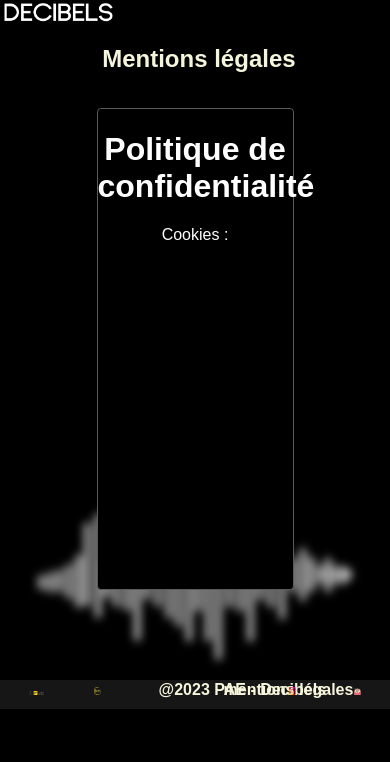
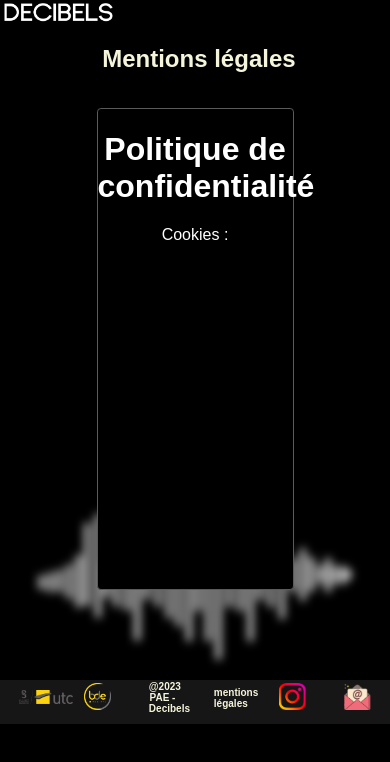
Before and after one commit to Decibels-UTC/website, a React (Create React App) app: page /legals in a window 390 px wide. Shown: the top 762 px of the page. Built offline with nearby package versions, Linux system fonts and the light colour scheme; a web font is replaced by a local one.

Commit message:
responsive advanced

```diff
--- a/src/pages/Site.jsx
+++ b/src/pages/Site.jsx
@@ -8,7 +8,7 @@ import Lights from "../components/Lights";
 function Site(){
     return(
         <>
-         <Son/>
+         <Main/>
         </>
     );
 }
--- a/src/style/Footer.css
+++ b/src/style/Footer.css
@@ -47,5 +47,11 @@
 
 @media only screen and (min-device-width : 0px) and (max-device-width : 1024px) {
 
+    .footer-item {
+        width: 7%;
+        white-space : pre-wrap;
+        font-size: x-small;
+    }
+
 
 }
--- a/src/style/error404.css
+++ b/src/style/error404.css
@@ -17,6 +17,13 @@
 }
 
 @media only screen and (min-device-width : 0px) and (max-device-width : 1024px) {
-
+    .div-error404 >a {
+        width: 98%;
+        height: auto;
+    }
+    .div-error404{
+        padding-top: 50%;
+        padding-bottom: 55%;
+    }
 
 }
```
